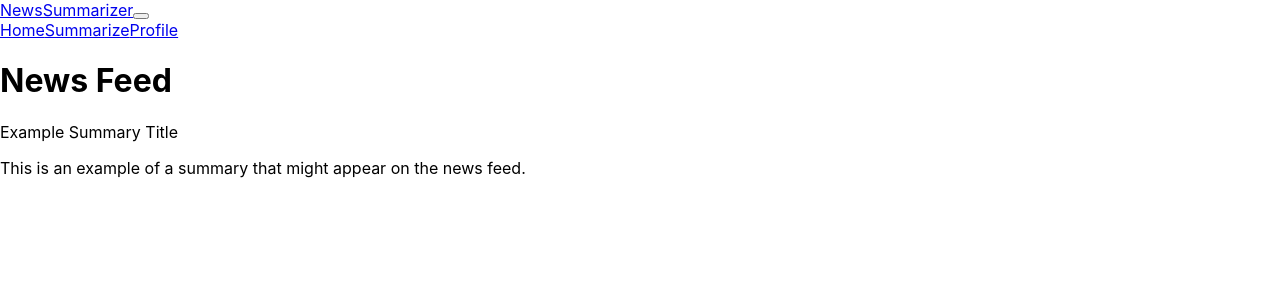
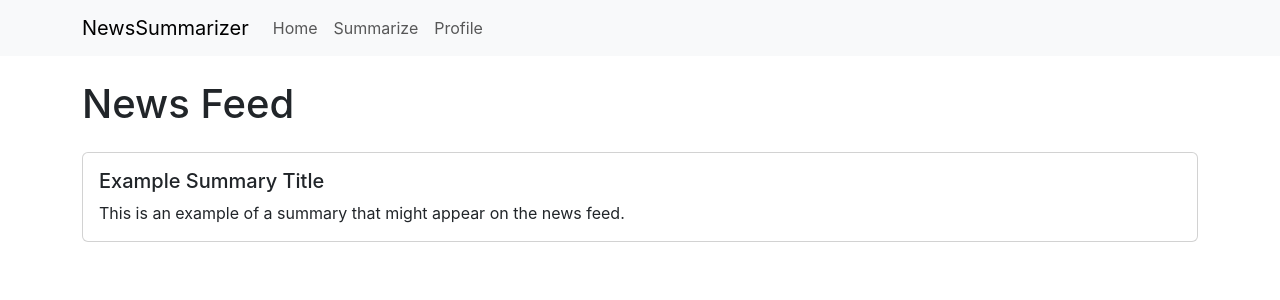
Before and after one commit to jamessenior642/newsfeed-frontend, a React (Create React App) app: page / in a window 1280 px wide. Shown: the top 300 px of the page. Built offline with nearby package versions, Linux system fonts and the light colour scheme.

Commit message:
Got bootstrap to work.

```diff
--- a/src/components/Navbar.tsx
+++ b/src/components/Navbar.tsx
@@ -6,7 +6,6 @@ const AppNavbar: React.FC = () => (
   <Navbar bg="light">
     <Container>
       <Navbar.Brand as={Link} to="/">NewsSummarizer</Navbar.Brand>
-      <Navbar.Toggle aria-controls="basic-navbar-nav" />
       <Navbar.Collapse id="basic-navbar-nav">
         <Nav className="me-auto">
           <Nav.Link as={Link} to="/">Home</Nav.Link>
--- a/src/index.tsx
+++ b/src/index.tsx
@@ -1,6 +1,6 @@
 import React from 'react';
 import ReactDOM from 'react-dom/client';
-import { BrowserRouter as Router } from 'react-router-dom';
+import "bootstrap/dist/css/bootstrap.min.css";
 import './index.css';
 import App from './App';
 import reportWebVitals from './reportWebVitals';
```
